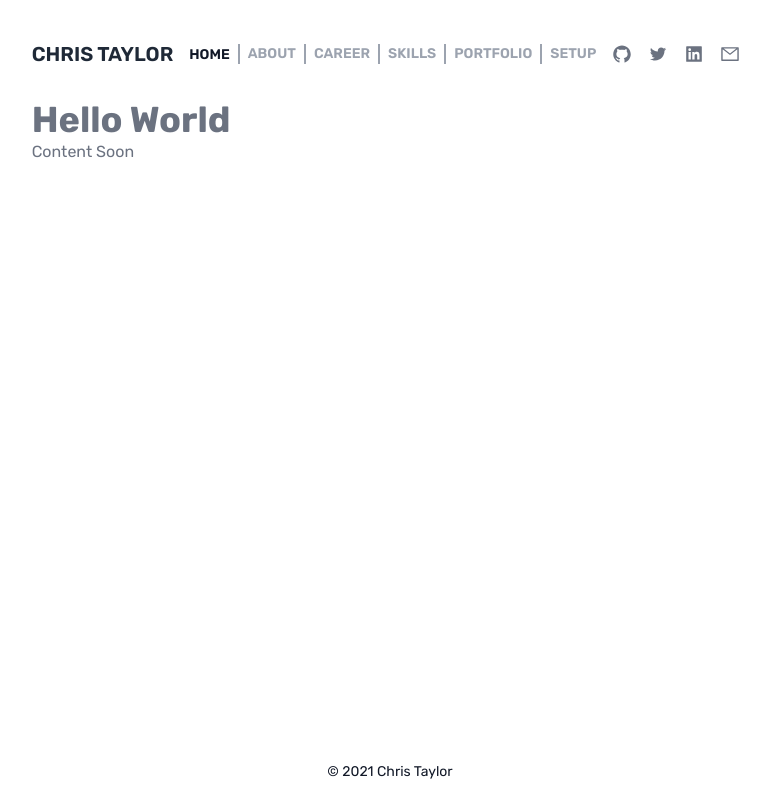
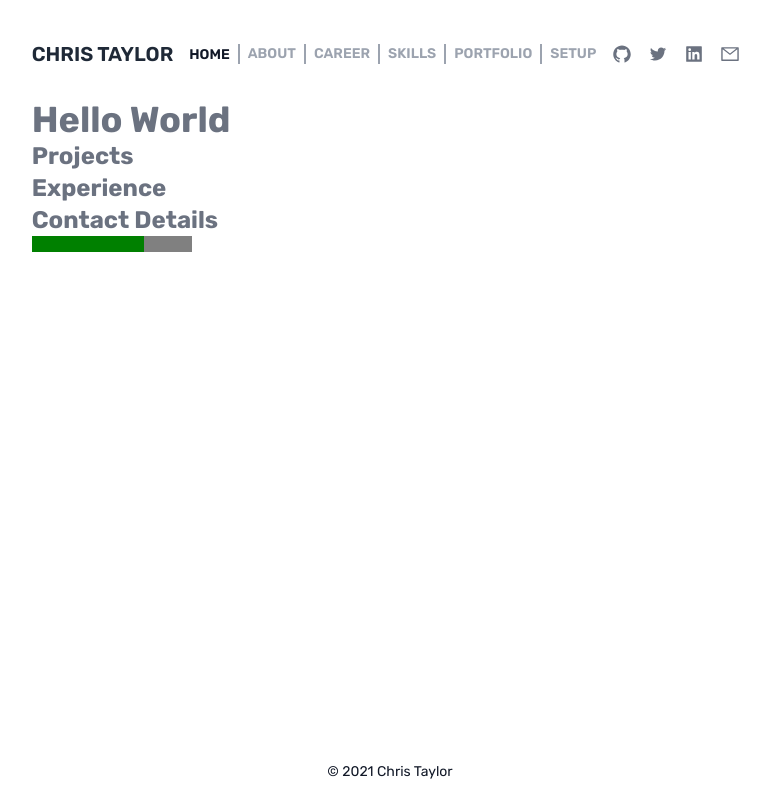
Before and after one commit to christaylor19/website, a Next.js app: page / in a window 1280 px wide. Shown: the whole page, without its empty margins (250-1020 px from the left). Built offline with nearby package versions, Linux system fonts and the light colour scheme.

Commit message:
Add Section headers to main page

```diff
--- a/components/Container.tsx
+++ b/components/Container.tsx
@@ -1,4 +1,4 @@
-import React from 'react';
+import React, { FC } from 'react';
 
 interface Props {
   title: string;
@@ -6,7 +6,7 @@ interface Props {
   children: JSX.Element;
 }
 
-const Container: React.FC<Props> = ({ title, subtitle, children }) => {
+const Container: FC<Props> = ({ title, subtitle, children }) => {
   return (
     <>
       <div className="flex flex-col text-gray-500 dark:text-gray-300 items-start w-full px-4 ">
--- /dev/null
+++ b/components/ProgressBar.tsx
@@ -0,0 +1,7 @@
+import { FC } from 'react';
+
+const ProgressBar: FC = () => {
+  return <progress max="100" value="70" />;
+};
+
+export default ProgressBar;
--- a/pages/index.tsx
+++ b/pages/index.tsx
@@ -1,16 +1,23 @@
 import { useRouter } from 'next/router';
-import React from 'react';
+import React, { FC } from 'react';
 
 import Container from '../components/Container';
 import Layout from '../components/Layout';
+import ProgressBar from '../components/ProgressBar';
 
-const Home: React.FC = () => {
+const Home: FC = () => {
   const { pathname } = useRouter();
   return (
     <>
       <Layout pathname={pathname}>
         <Container title="Hello World">
-          <>{'Content Soon'}</>
+          <>
+            <h2 className="font-bold text-2xl">Projects</h2>
+            <h2 className="font-bold text-2xl">Experience</h2>
+            <h2 className="font-bold text-2xl">Contact Details</h2>
+
+            <ProgressBar />
+          </>
         </Container>
       </Layout>
     </>
```
Also changed, not shown: 1 other file (tests, documents, lock files or other folders).
